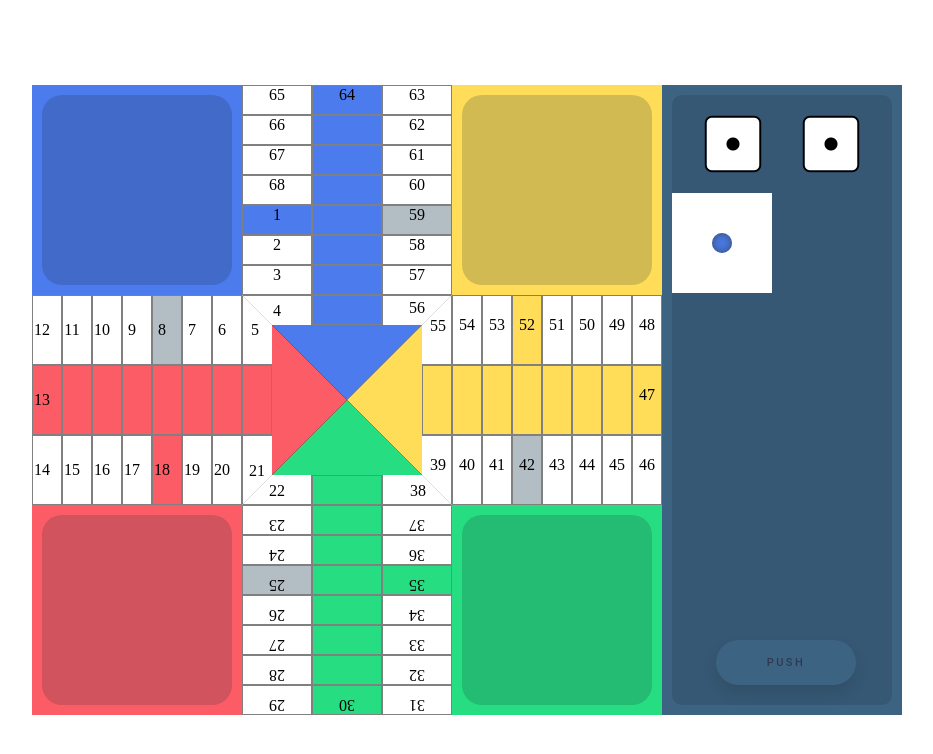
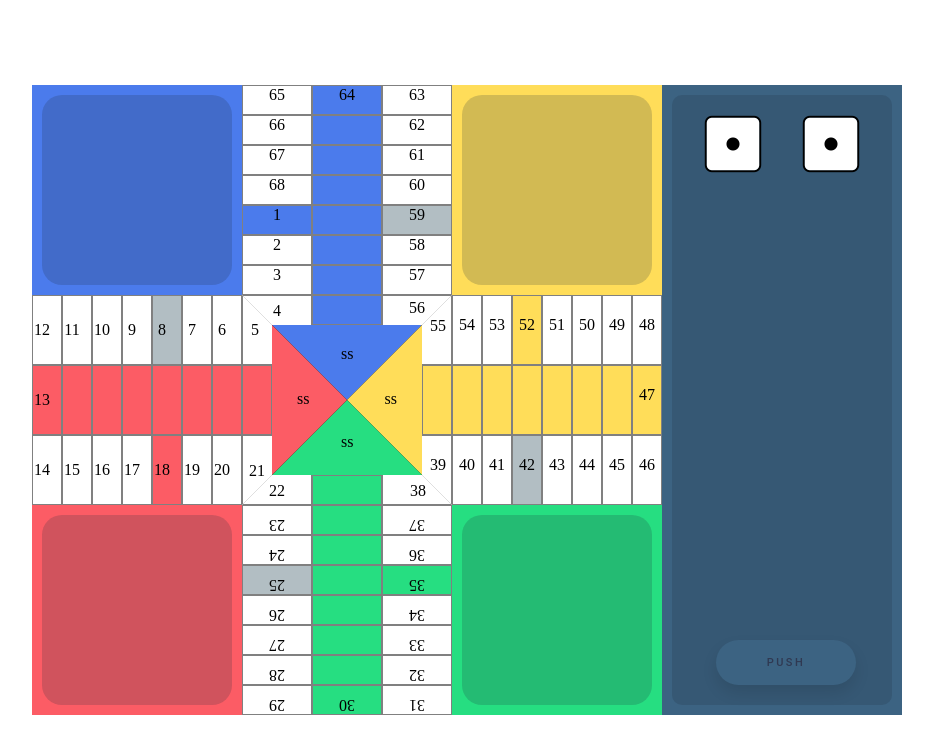
Before and after one commit to JuanesEsp1/Parchis, a PHP site: page / in a window 1280 px wide. Shown: the top 754 px of the page, without its empty margins (173-1106 px from the left). Run offline with PHP 8.4, Linux system fonts and the light colour scheme.

Commit message:
JE cuadro central

```diff
--- a/assets/css/styles.css
+++ b/assets/css/styles.css
@@ -300,6 +300,7 @@ main{
     clip-path: polygon(0% 0%, 0%  100%, 100% 50%);
 }
 
+
 /*Termina el css del tablero*/
 
 #player{
@@ -484,3 +485,32 @@ main{
     top: 25px;
     left: 5px;
 }
+
+
+.arrival-player1-1{
+    display: flex;
+    position: absolute;
+    top: 20px;
+    left: 69px;
+}
+
+.arrival-player1-2{
+    display: flex;
+    position: absolute;
+    top: 65px;
+    right: 25px;
+}
+
+.arrival-player1-3{
+    display: flex;
+    position: absolute;
+    bottom: 24px;
+    left: 69px;
+}
+
+.arrival-player1-4{
+    display: flex;
+    position: absolute;
+    top: 65px;
+    left: 25px;
+}
--- a/components/players/dados.php
+++ b/components/players/dados.php
@@ -3,11 +3,3 @@
     <img id="dado2" class="dado" src="assets/img/dado1.png" alt="">
 
 </div>
-
-
-<div class="plano">
-
- <div class="figurePlayer1"></div>
-
-
-</div>
--- a/components/table/arrival.php
+++ b/components/table/arrival.php
@@ -1,6 +1,14 @@
 <div class="arrival">
-    <div class="arrival-player1"></div>
-    <div class="arrival-player2"></div>
-    <div class="arrival-player3"></div>
-    <div class="arrival-player4"></div>
+    <div class="arrival-player1">
+        <div class="arrival-player1-1">ss</div>
+    </div>
+    <div class="arrival-player2">
+        <div class="arrival-player1-2">ss</div>
+    </div>
+    <div class="arrival-player3">
+        <div class="arrival-player1-3">ss</div>
+    </div>
+    <div class="arrival-player4">
+        <div class="arrival-player1-4">ss</div>
+    </div>
 </div>
```
